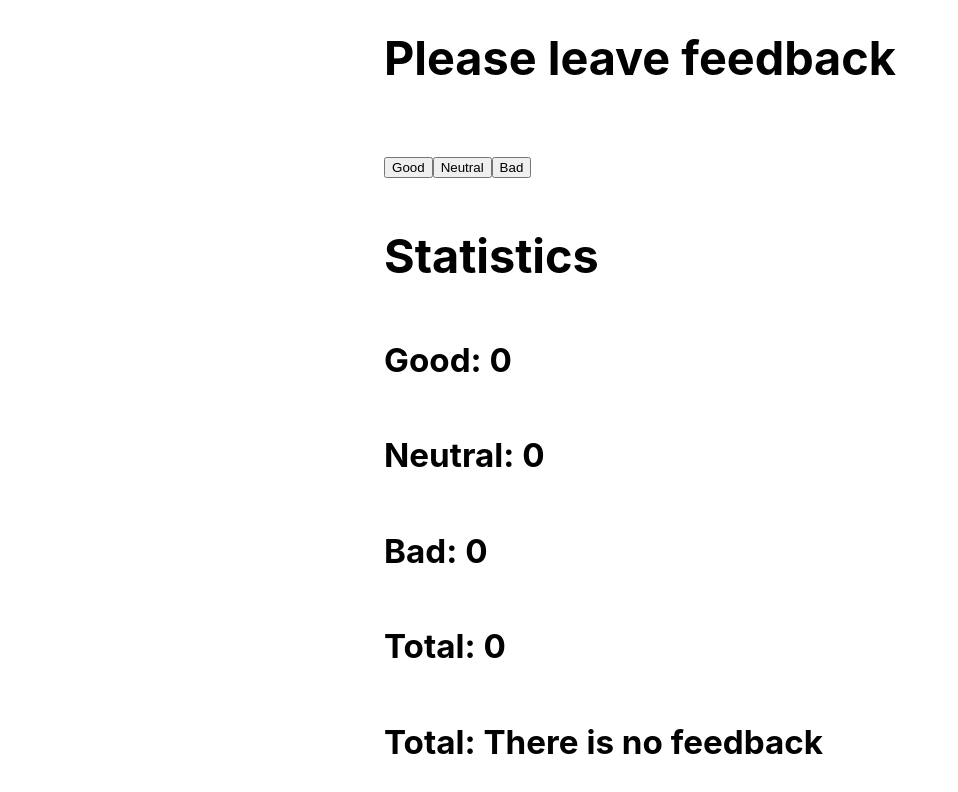
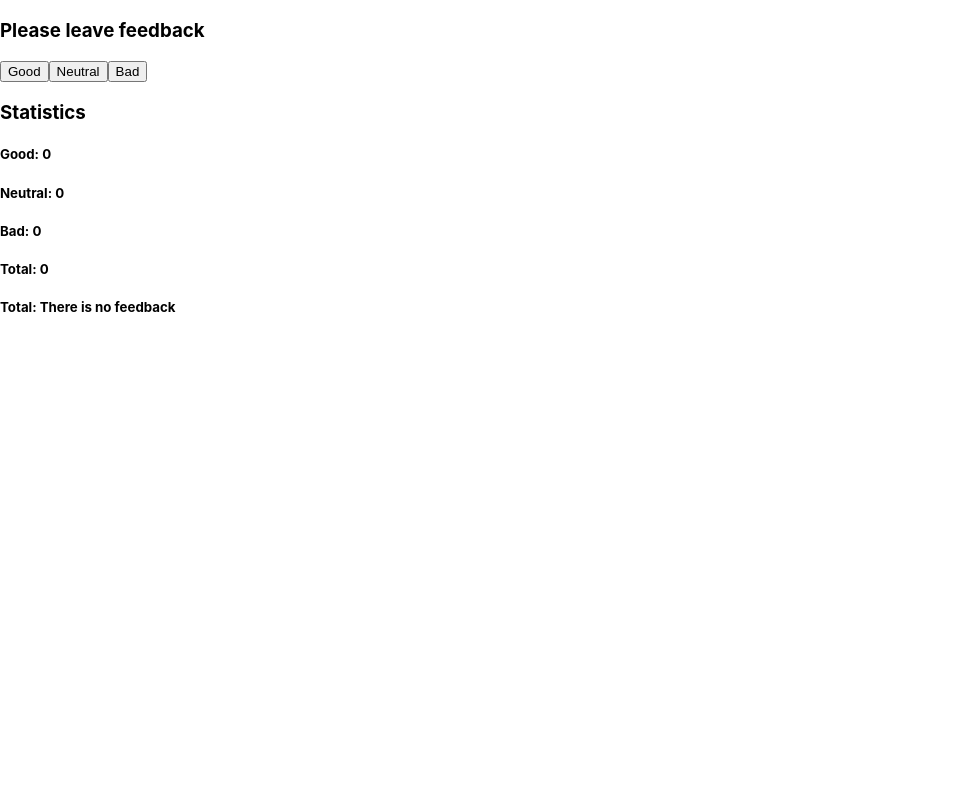
Before and after one commit to Wiecek-K/goit-react-hw-02-feedback, a React (Create React App) app: page / in a window 1280 px wide. Shown: the top 792 px of the page, without its empty margins (0-958 px from the left). Built offline with nearby package versions, Linux system fonts and the light colour scheme.

Commit message:
fixed issues in CR

```diff
--- a/src/components/App.jsx
+++ b/src/components/App.jsx
@@ -1,17 +1,4 @@
 import Feedback from './Feedback';
 export const App = () => {
-  return (
-    <div
-      style={{
-        height: '100vh',
-        display: 'flex',
-        justifyContent: 'center',
-        alignItems: 'center',
-        fontSize: 40,
-        color: '#010101',
-      }}
-    >
-      <Feedback />
-    </div>
-  );
+  return <Feedback />;
 };
--- a/src/components/Feedback.jsx
+++ b/src/components/Feedback.jsx
@@ -3,6 +3,7 @@ import PropTypes from 'prop-types';
 import FeedbackOptions from './FeedbackOptions';
 import Statistics from './Statistics';
 import Section from './Section';
+
 class Feedback extends Component {
   constructor(props) {
     super(props);
@@ -12,33 +13,39 @@ class Feedback extends Component {
       bad: 0,
     };
   }
-  static propTypes = {
-    good: PropTypes.number,
-    neutral: PropTypes.number,
-    bad: PropTypes.number,
-  };
+
   clickHandler = e => {
     this.setState(prevState => ({
       [e.target.textContent.toLowerCase()]:
         prevState[e.target.textContent.toLowerCase()] + 1,
     }));
   };
-  countTotalFeedback = () =>
-    this.state.good + this.state.bad + this.state.neutral;
-  countPositiveFeedbackPercentage = () =>
-    this.countTotalFeedback()
+  countTotalFeedback = () => {
+    return this.state.good + this.state.bad + this.state.neutral;
+  };
+  countPositiveFeedbackPercentage = () => {
+    return this.countTotalFeedback()
       ? `${((this.state.good / this.countTotalFeedback()) * 100).toFixed(1)}%`
       : 'There is no feedback';
+  };
+
+  static propTypes = {
+    good: PropTypes.number,
+    neutral: PropTypes.number,
+    bad: PropTypes.number,
+  };
+
   render() {
     return (
       <div>
-        <Section title={'Please leave feedback'}>
+        <Section title="Please leave feedback">
           <FeedbackOptions
             options={['good', 'neutral', 'bad']}
             onLeaveFeedback={this.clickHandler}
           />
         </Section>
-        <Section title={'Statistics'}>
+
+        <Section title="Statistics">
           <Statistics
             good={this.state.good}
             neutral={this.state.neutral}
--- a/src/components/FeedbackOptions.jsx
+++ b/src/components/FeedbackOptions.jsx
@@ -3,7 +3,8 @@ import PropTypes from 'prop-types';
 
 class FeedbackOptions extends Component {
   static propTypes = {
-    options: PropTypes.array.isRequired,
+    options: PropTypes.arrayOf(PropTypes.oneOf(['good', 'neutral', 'bad']))
+      .isRequired,
     onLeaveFeedback: PropTypes.func.isRequired,
   };
 
```
